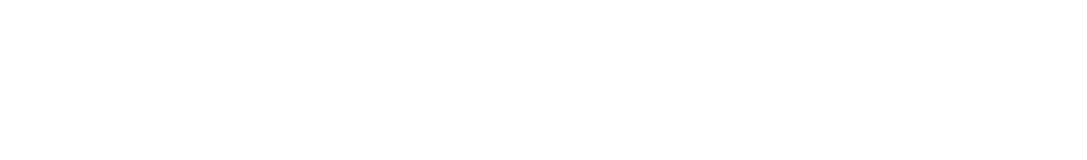
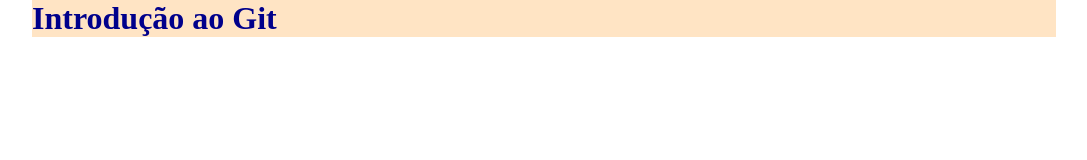
Before and after one commit to rodriguesdaniele/meu-site, a plain HTML site: page index.html in a window 1280 px wide. Shown: the whole page, without its empty margins (96-1183 px from the left). Drawn offline with Linux system fonts and the light colour scheme.

Commit message:
Second Commit!

```diff
--- a/index.html
+++ b/index.html
@@ -9,6 +9,9 @@
 <body>
 
     <div class="container">
+        <header>
+            <h1>Introdução ao Git</h1>
+        </header>
 
 
     </div>
--- a/style.css
+++ b/style.css
@@ -3,3 +3,9 @@
     padding: 0;
     color: darkblue;
 }
+
+.container{
+    background-color: bisque;
+    width: 80vw;
+    margin: 0 auto;
+}
```
